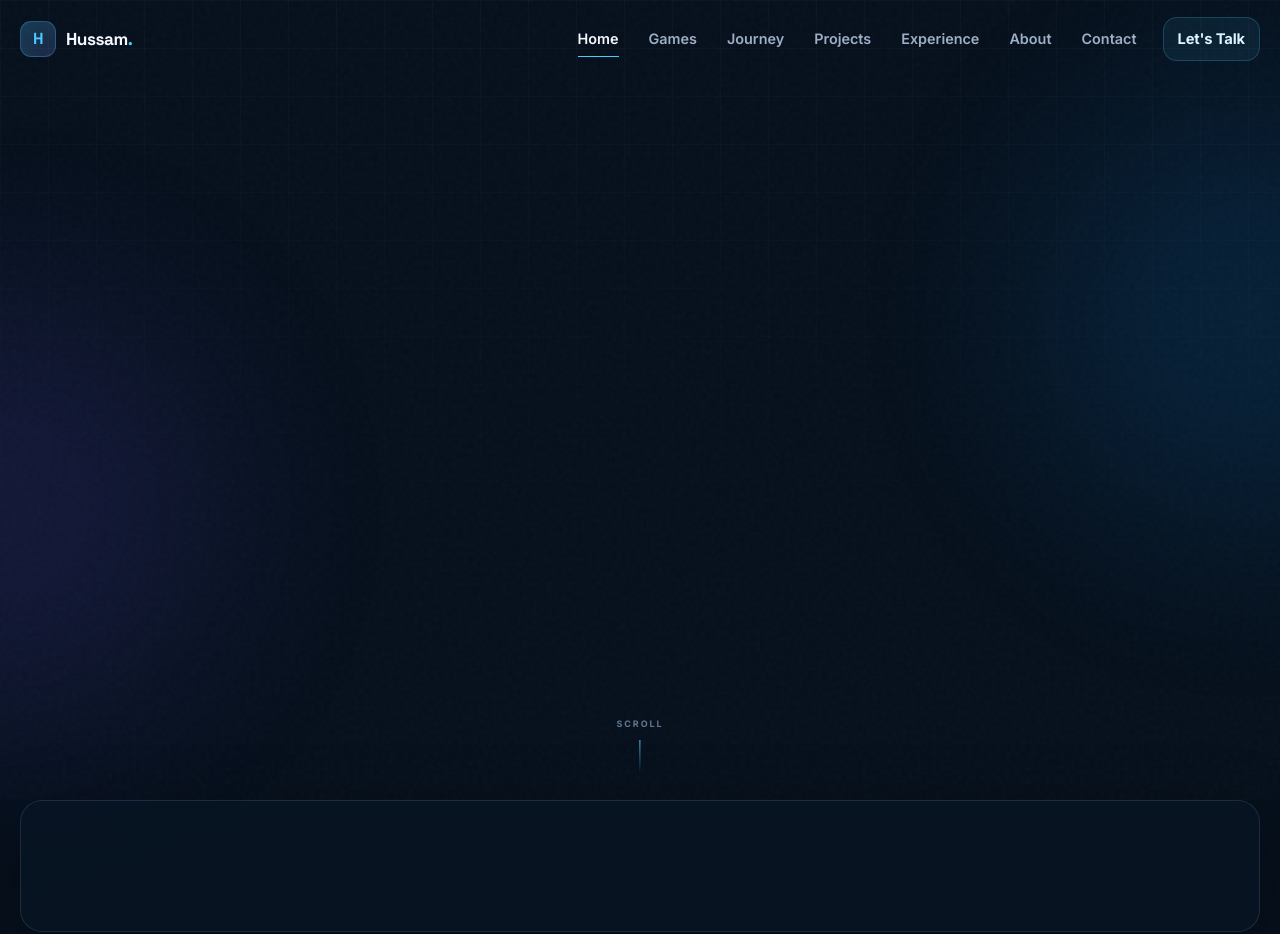
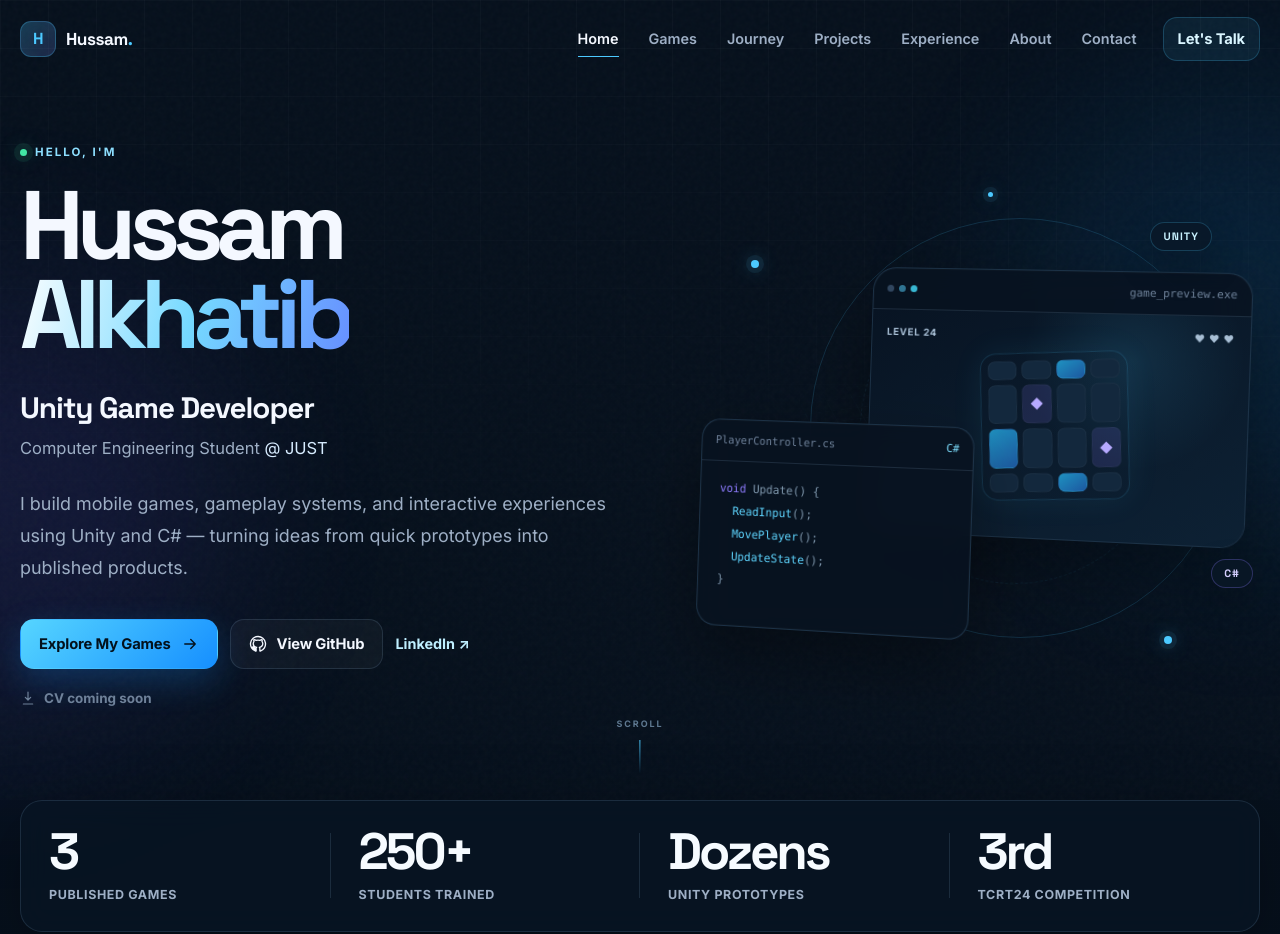
Before and after one commit to 2HIK4/2HIK4.github.io, a plain HTML site: page index.html in a window 1280 px wide. Shown: the top 934 px of the page. Drawn offline with Linux system fonts and the light colour scheme; no server answers.

Commit message:
Update reveal class styles for visibility and transition

```diff
--- a/style.css
+++ b/style.css
@@ -251,7 +251,7 @@ button { color: inherit; }
 
 .lightbox{position:fixed;inset:0;z-index:3000;display:none;place-items:center;padding:48px;background:rgba(1,6,11,.92);backdrop-filter:blur(18px)}.lightbox.open{display:grid}.lightbox figure{margin:0;max-width:min(1200px,90vw);max-height:86vh;display:flex;flex-direction:column;gap:10px;align-items:center}.lightbox img{max-width:100%;max-height:80vh;object-fit:contain;border-radius:16px;box-shadow:0 30px 100px rgba(0,0,0,.5)}.lightbox figcaption{color:#8297aa;font-size:.72rem}.lightbox-close,.lightbox-nav{position:fixed;border:1px solid rgba(255,255,255,.12);background:rgba(9,20,32,.82);color:#e8f6ff;cursor:pointer;backdrop-filter:blur(12px);transition:background var(--transition),transform var(--transition)}.lightbox-close{top:22px;right:22px;width:46px;height:46px;border-radius:14px;font-size:1.7rem}.lightbox-nav{top:50%;width:48px;height:62px;border-radius:14px;transform:translateY(-50%);font-size:2rem}.lightbox-prev{left:22px}.lightbox-next{right:22px}.lightbox-close:hover,.lightbox-nav:hover{background:rgba(76,201,255,.11)}.lightbox-nav:hover{transform:translateY(-50%) scale(1.04)}
 
-.reveal{opacity:0;transform:translateY(24px);transition:opacity .75s cubic-bezier(.2,.65,.2,1),transform .75s cubic-bezier(.2,.65,.2,1)}.reveal.visible{opacity:1;transform:none}
+.reveal,.reveal.reveal-ready,.reveal.reveal-ready.visible{opacity:1!important;transform:none!important;transition:none!important}
 
 :focus-visible { outline: 2px solid var(--accent); outline-offset: 4px; }
 
```
